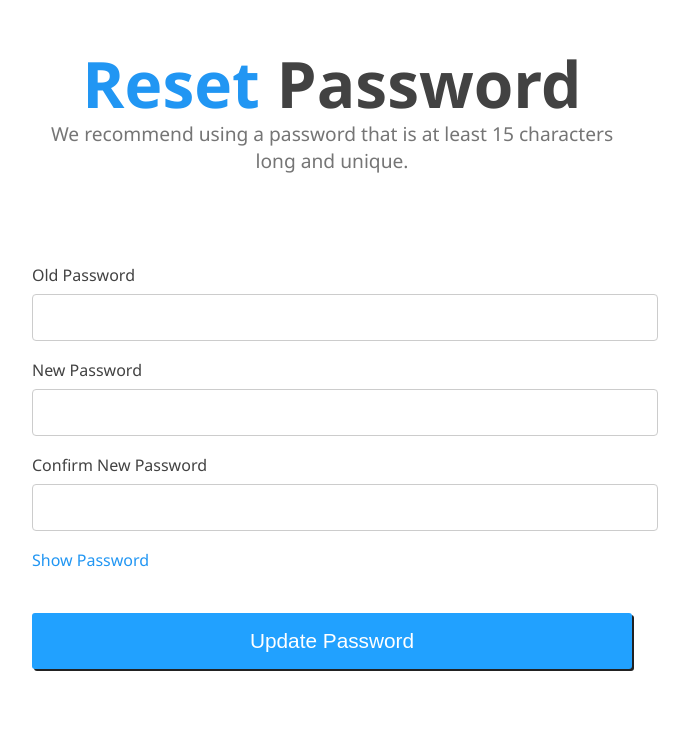
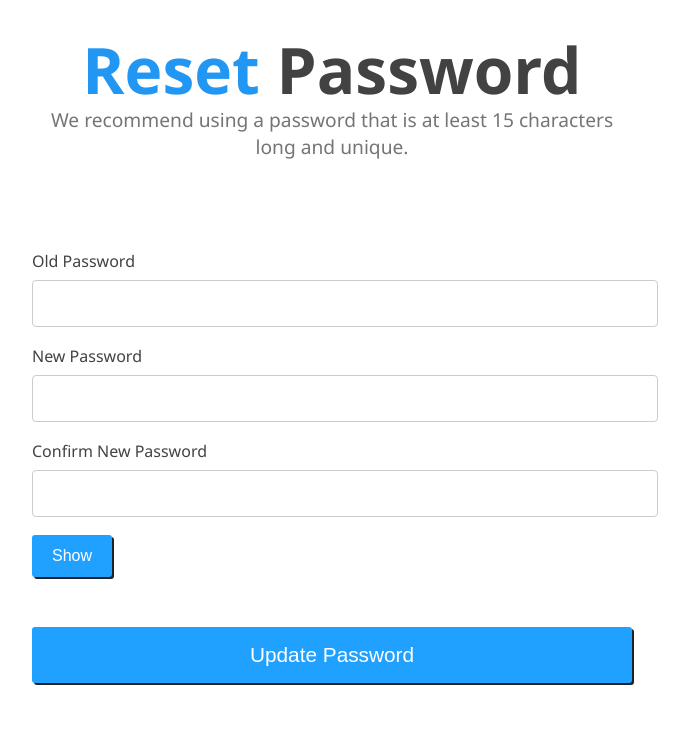
Before and after one commit to ElliceNels/fourohfour, a Flask app: page /reset_password in a window 1280 px wide. Shown: the part 70-800 px from the top of the page, without its empty margins (308-997 px from the left). Run offline with Flask 3, Linux system fonts and the light colour scheme.

Commit message:
fixed show password button

```diff
--- a/src/web-client/templates/resetpassword.html
+++ b/src/web-client/templates/resetpassword.html
@@ -6,10 +6,22 @@
     <link rel="stylesheet" href="{{ url_for('static', filename='style.css') }}">
     <script>
         function togglePassword() {
-            const fields = document.querySelectorAll('.password-input');
-            fields.forEach(field => {
-                field.type = field.type === 'password' ? 'text' : 'password';
-            });
+            const oldPwd = document.getElementById('old_password');
+            const newPwd = document.getElementById('new_password');
+            const confirm = document.getElementById('confirm_password');
+            const btn = document.getElementById('show-btn');
+
+            if (oldPwd.type === 'password') {
+                oldPwd.type = 'text';
+                newPwd.type = 'text';
+                confirm.type = 'text';
+                btn.textContent = 'Hide';
+            } else {
+                oldPwd.type = 'password';
+                newPwd.type = 'password';
+                confirm.type = 'password';
+                btn.textContent = 'Show';
+            }
         }
 
         function showResetProgressAndDisableBtn() {
@@ -71,8 +83,8 @@
                     <label class="form-label" for="confirm_password">Confirm New Password</label>
                     <input class="password-input" type="password" id="confirm_password" name="confirm_password" required>
                 </div>
-                <div>
-                    <a href="#" onclick="togglePassword(); return false;" style="color: #2196F3; font-size: 1rem; text-decoration: none;">Show Password</a>
+                <div style="margin-bottom: 8px;">
+                    <button type="button" id="show-btn" class="btn show-btn" onclick="togglePassword()">Show</button>
                 </div>
                 <button type="submit" class="btn big-btn" style="margin-top: 24px;" id="update-password-btn">Update Password</button>
             </form>
```
